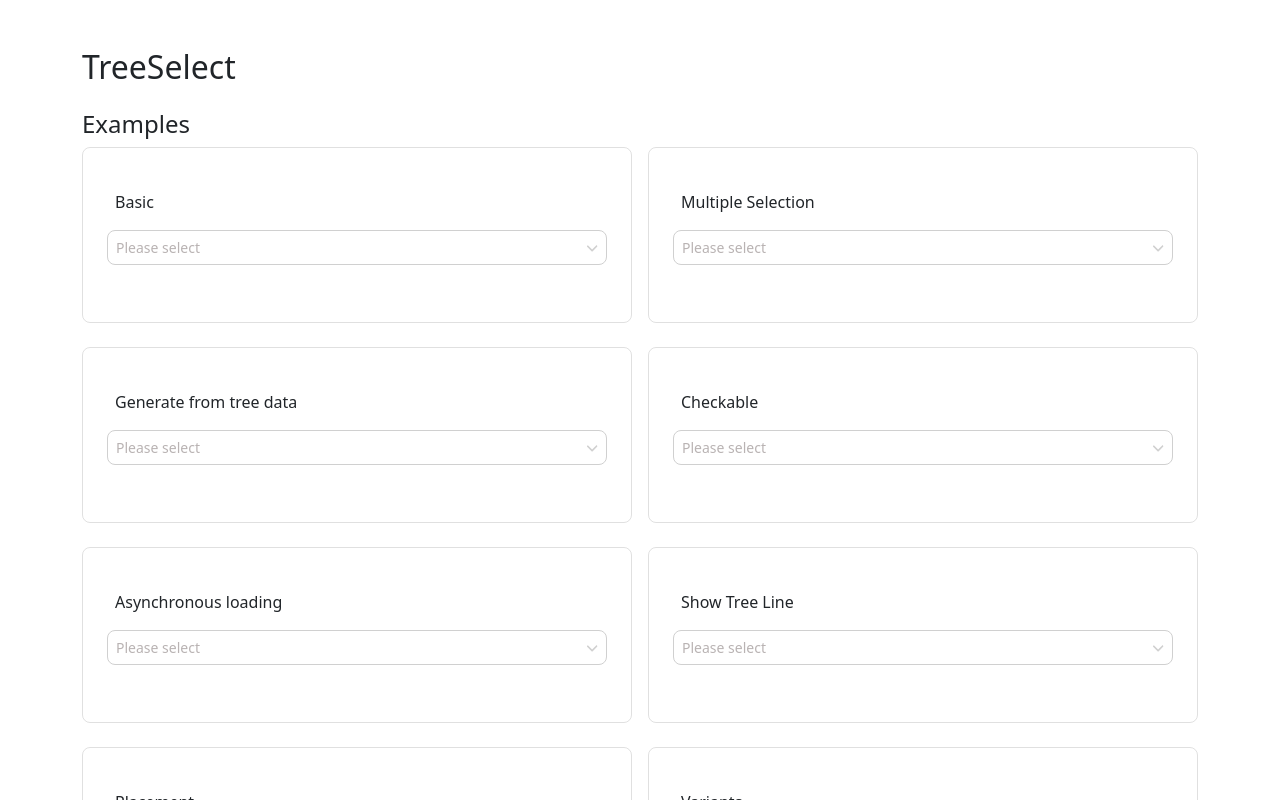
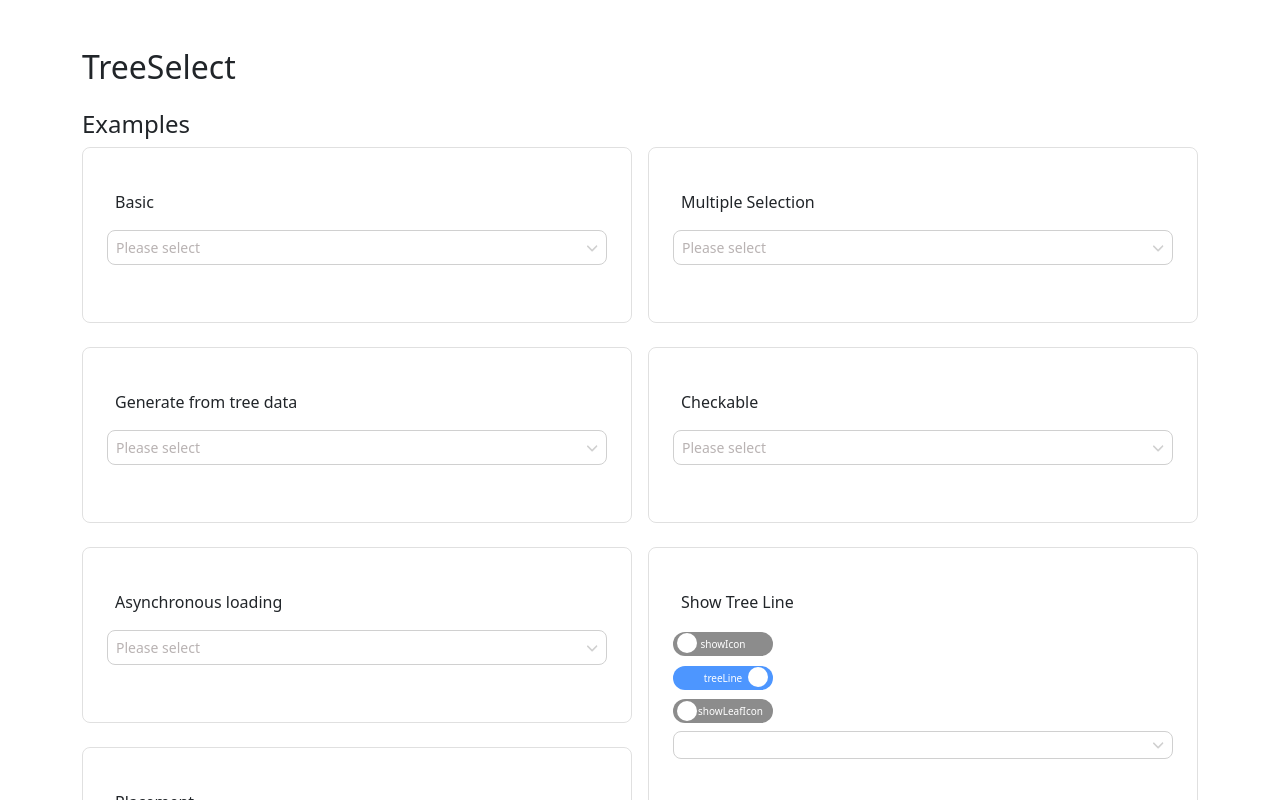
Before and after one commit to Priyadharshini-js/treeSelect-component, a React (Vite) app: page / in a window 1280 px wide. Shown: the top 800 px of the page. Built offline with nearby package versions, Linux system fonts and the light colour scheme.

Commit message:
showTreeLine component partially completed!

```diff
--- a/src/App.css
+++ b/src/App.css
@@ -236,6 +236,150 @@
     top: -171px;
 }
 
+
+
+
+/* show treeline css starts */
+.tree-line-wrapper {
+    display: flex;
+    flex-direction: column;
+}
+
+
+.tree-line-wrapper .btn,
+.tree-line-wrapper .btn:active {
+    position: relative;
+    width: 100px;
+    padding: 0px !important;
+    border: none;
+}
+
+.btn.btn-pill,
+.btn.btn-pill>.btn-bg {
+    border-radius: 35px;
+}
+
+.checkbox {
+    position: relative;
+    width: 100%;
+    opacity: 0;
+    cursor: pointer;
+    z-index: 3;
+}
+
+.knob,
+.btn-bg {
+    position: absolute;
+    top: 0;
+    right: 0;
+    bottom: 0;
+    left: 0;
+}
+
+.tree-line-wrapper .knob {
+    z-index: 2;
+}
+
+.tree-line-wrapper .btn-bg {
+    width: 100%;
+    background-color: #8C8C8C;
+    transition: 0.3s ease all;
+    z-index: 1;
+}
+
+.tree-line-wrapper .toggle-label {
+    font-size: 10px;
+    position: relative;
+    top: -2px;
+    font-weight: 500;
+    padding: 0 25px;
+    color: white;
+}
+
+/* showIcon */
+#showIcon .knob:before {
+    content: "";
+    position: absolute;
+    top: 1.5px;
+    left: 4px;
+    width: 20px;
+    height: 20px;
+    background-color: white;
+    border-radius: 50%;
+    transition: 0.3s cubic-bezier(0.18, 0.89, 0.35, 1.15) all;
+}
+
+#showIcon .checkbox:checked+.knob:before {
+    content: "";
+    left: 75px;
+}
+
+#showIcon .checkbox:checked~.btn-bg {
+    background-color: #4D96FF;
+}
+
+#showIcon .knob,
+#showIcon .knob:before,
+#showIcon .btn-bg {
+    transition: 0.3s ease all;
+}
+
+/* treeLine */
+#treeLine .knob:before {
+    content: "";
+    position: absolute;
+    top: 1.5px;
+    left: 4px;
+    width: 20px;
+    height: 20px;
+    background-color: white;
+    border-radius: 50%;
+    transition: 0.3s cubic-bezier(0.18, 0.89, 0.35, 1.15) all;
+}
+
+#treeLine .checkbox:checked+.knob:before {
+    content: "";
+    left: 75px;
+}
+
+#treeLine .checkbox:checked~.btn-bg {
+    background-color: #4D96FF;
+}
+
+#treeLine .knob,
+#treeLine .knob:before,
+#treeLine .btn-bg {
+    transition: 0.3s ease all;
+}
+
+/* showLeafIcon */
+#showLeafIcon .knob:before {
+    content: "";
+    position: absolute;
+    top: 1.5px;
+    left: 4px;
+    width: 20px;
+    height: 20px;
+    background-color: white;
+    border-radius: 50%;
+    transition: 0.3s cubic-bezier(0.18, 0.89, 0.35, 1.15) all;
+}
+
+#showLeafIcon .checkbox:checked+.knob:before {
+    content: "";
+    left: 75px;
+}
+
+#showLeafIcon .checkbox:checked~.btn-bg {
+    background-color: #4D96FF;
+}
+
+#showLeafIcon .knob,
+#showLeafIcon .knob:before,
+#showLeafIcon .btn-bg {
+    transition: 0.3s ease all;
+}
+
 /* media query starts */
 
 @media (max-width: 768px) {
@@ -243,32 +387,3 @@
         column-count: 1;
     }
 }
-
-
-
-
-/* .dropdown-placement {
-    position: absolute;
-    z-index: 10;
-    width: 100%;
-}
-
-.dropdown-placement.bottomLeft {
-    top: 100%;
-    left: 0;
-}
-
-.dropdown-placement.bottomRight {
-    top: 100%;
-    right: 0;
-}
-
-.dropdown-placement.topLeft {
-    bottom: 100%;
-    left: 0;
-}
-
-.dropdown-placement.topRight {
-    bottom: 100%;
-    right: 0;
-} */
--- a/src/components/TreeSelect/TreeDropdown.jsx
+++ b/src/components/TreeSelect/TreeDropdown.jsx
@@ -1,7 +1,7 @@
 import React from 'react'
 import TreeOption from './TreeOption'
 
-const TreeDropdown = ({ data, selected, onSelect, treeIcon, renderIcon, treeCheckable, multiple, expandedNodes, handleExpandCollapse, disabledValues }) => {
+const TreeDropdown = ({ data, selected, onSelect, treeIcon, renderIcon, treeCheckable, multiple, expandedNodes, handleExpandCollapse, disabledValues, treeLine }) => {
     return (
         <ul className="tree-dropdown">
             {data.map((item) => (
@@ -17,6 +17,7 @@ const TreeDropdown = ({ data, selected, onSelect, treeIcon, renderIcon, treeChec
                     expandedNodes={expandedNodes}
                     handleExpandCollapse={handleExpandCollapse}
                     disabledValues={disabledValues}
+                    treeLine={treeLine}
 
                 />
             ))}
--- a/src/components/TreeSelect/TreeSelectBase.jsx
+++ b/src/components/TreeSelect/TreeSelectBase.jsx
@@ -2,7 +2,7 @@ import React, { useState, useRef, useEffect, useMemo } from 'react'
 import TreeDropdown from './TreeDropdown'
 import { treeData } from '../config/treeData'
 import { FontAwesomeIcon } from '@fortawesome/react-fontawesome'
-import { faAngleDown, faSearch, faCaretDown, faCaretRight, faFileImage } from '@fortawesome/free-solid-svg-icons'
+import { faAngleDown, faSearch, faCaretDown, faCaretRight, faFileImage, faPlusSquare, faMinusSquare } from '@fortawesome/free-solid-svg-icons'
 import { baseConfig } from '../config/treeSelectProps'
 
 
@@ -14,22 +14,21 @@ const TreeSelectBase = ({ config = {}, label, data, showAllVariant = false, show
         multiple,
         onChange,
         disabled,
-        showSearch,
-        allowClear,
         treeCheckable,
         treeDefaultExpandAll,
         prefix,
         placement,
         variant,
         status,
-        maxCount
+        maxCount,
+        treeLine,
     } = mergedConfig;
 
     const defaultVariant = 'outlined';
     const defaultPlacement = 'bottomLeft';
 
 
-    const [isOpen, setIsOpen] = useState(null);
+    const [isOpen, setIsOpen] = useState({});
     const [selected, setSelected] = useState(multiple ? [] : null);
     const [expandedNodes, setExpandedNodes] = useState(new Set());
     const [currentPlacement, setCurrentPlacement] = useState(defaultPlacement);
@@ -44,6 +43,8 @@ const TreeSelectBase = ({ config = {}, label, data, showAllVariant = false, show
         'faCaretDown': faCaretDown,
         'faCaretRight': faCaretRight,
         'faFileImage': faFileImage,
+        'faPlusSquare': faPlusSquare,
+        'faMinusSquare': faMinusSquare
     }
 
     const renderIcon = (type) => {
@@ -112,48 +113,6 @@ const TreeSelectBase = ({ config = {}, label, data, showAllVariant = false, show
                 }
                 return values;
             };
-
-            // const toggleWithChildren = (node) => {
-            //     setSelected(prev => {
-            //         const selectedSet = new Set(prev);
-            //         const value = node.value;
-
-            //         if (selectedSet.has(value)) {
-            //             // Deselect the node
-            //             selectedSet.delete(value);
-
-            //             // If it has children, deselect them too
-            //             const childValues = collectAllChildValues(node).filter(v => v !== value);
-            //             childValues.forEach(v => selectedSet.delete(v));
-            //         } else {
-            //             // Select the node
-            //             selectedSet.add(value);
-
-            //             // If it has children, select them too
-            //             const childValues = collectAllChildValues(node).filter(v => v !== value);
-            //             childValues.forEach(v => selectedSet.add(v));
-            //         }
-
-            //         // ⬆️ Upward sync: if all siblings of a node are selected, select the parent
-            //         let current = node;
-            //         while (parentMap.has(current.value)) {
-            //             const parent = parentMap.get(current.value);
-            //             const allChildrenSelected = parent.children.every(child => selectedSet.has(child.value));
-
-            //             if (allChildrenSelected) {
-            //                 selectedSet.add(parent.value);
-            //             } else {
-            //                 selectedSet.delete(parent.value);
-            //             }
-
-            //             current = parent;
-            //         }
-
-            //         const updated = Array.from(selectedSet);
-            //         onChange?.(updated);
-            //         return updated;
-            //     });
-            // };
 
             const toggleWithChildren = (node) => {
                 setSelected(prev => {
@@ -392,6 +351,7 @@ const TreeSelectBase = ({ config = {}, label, data, showAllVariant = false, show
                         expandedNodes={expandedNodes}
                         handleExpandCollapse={handleExpandCollapse}
                         disabledValues={disabledValues}
+                        treeLine={treeLine}
                     />
                 )}
 
@@ -430,6 +390,7 @@ const TreeSelectBase = ({ config = {}, label, data, showAllVariant = false, show
                         treeCheckable={treeCheckable}
                         expandedNodes={expandedNodes}
                         handleExpandCollapse={handleExpandCollapse}
+                        treeLine={treeLine}
                     />
                 )}
             </div>
@@ -465,6 +426,7 @@ const TreeSelectBase = ({ config = {}, label, data, showAllVariant = false, show
                     treeCheckable={treeCheckable}
                     expandedNodes={expandedNodes}
                     handleExpandCollapse={handleExpandCollapse}
+                    treeLine={treeLine}
                 />
             )}
 
@@ -528,12 +490,87 @@ const TreeSelectBase = ({ config = {}, label, data, showAllVariant = false, show
                             treeCheckable={treeCheckable}
                             expandedNodes={expandedNodes}
                             handleExpandCollapse={handleExpandCollapse}
+                            treeLine={treeLine}
+
                         />
                     </div>
                 )}
             </div>
         </>
     )
+
+    // tree line (show tree line)
+    const renderTreeLine = () => {
+        const isOpenForThis = isOpen === 'treeLine';
+        return (
+            <>
+                <div className='tree-line-wrapper row row-10'>
+                    <div className='tree-line col-4'>
+                        <div className="btn btn-pill" id="showIcon">
+                            <input type="checkbox" className="checkbox" />
+                            <div className="knob"></div>
+                            <div className="btn-bg">
+                                <span className="toggle-label">showIcon</span>
+                            </div>
+                        </div>
+                    </div>
+                    <div className='tree-line col-4'>
+                        <div className="btn btn-pill" id="treeLine" >
+                            <input type="checkbox" className="checkbox" checked />
+                            <div className="knob"></div>
+                            <div className="btn-bg">
+                                <span className="toggle-label">treeLine</span>
+                            </div>
+                        </div>
+                    </div>
+                    <div className='tree-line col-4'>
+                        <div className="btn btn-pill" id="showLeafIcon">
+                            <input type="checkbox" className="checkbox" />
+                            <div className="knob"></div>
+                            <div className="btn-bg">
+                                <span className="toggle-label">showLeafIcon</span>
+                            </div>
+                        </div>
+                    </div>
+                </div>
+                < div
+                    ref={containerRef}
+                    className={`tree-select-container ${disabled ? 'disabled' : ''}`
+                    }
+                >
+                    <div
+                        className={`tree-select-input ${isPlaceholderVisible ? 'placeholder-color' : ''}`}
+                        onClick={() => toggleDropdown('treeLine')}
+                    >
+                        <div className="selected-content">
+                            {isPlaceholderVisible ? placeholder : selectedLabel}
+                        </div>
+                        <span className="arrow font-icons">
+                            {isOpenForThis ? renderIcon('faSearch') : renderIcon('faAngleDown')}
+                        </span>
+                    </div>
+                    {
+                        isOpenForThis && (
+                            <TreeDropdown
+                                data={treeDataSet}
+                                selected={selected}
+                                onSelect={handleSelect}
+                                multiple={multiple}
+                                treeIcon={treeIcon}
+                                renderIcon={renderIcon}
+                                treeCheckable={treeCheckable}
+                                expandedNodes={expandedNodes}
+                                handleExpandCollapse={handleExpandCollapse}
+                                disabledValues={disabledValues}
+                                treeLine={treeLine}
+                            />
+                        )
+                    }
+
+                </div >
+            </>
+        )
+    }
 
 
     return (
@@ -548,6 +585,8 @@ const TreeSelectBase = ({ config = {}, label, data, showAllVariant = false, show
                     renderAffixes()
                 ) : (showAllPlacement) ? (
                     renderPlacement()
+                ) : (treeLine) ? (
+                    renderTreeLine()
                 ) : (
                     renderVariant(defaultVariant)
                 )}
--- a/src/components/config/treeSelectProps.jsx
+++ b/src/components/config/treeSelectProps.jsx
@@ -57,26 +57,3 @@ export const baseConfig = {
     onTreeExpand: undefined, //function
     onPopupScroll: undefined, //function
 };
-
-export const treeSelectPresets = {
-    default: {
-        ...baseConfig,
-        placeholder: "Please select",
-    },
-
-    searchable: {
-        ...baseConfig,
-        showSearch: true,
-    },
-
-    withCheckable: {
-        ...baseConfig,
-        treeCheckable: true,
-        showSearch: true,
-    },
-
-    disabled: {
-        ...baseConfig,
-        disabled: true,
-    },
-}
--- a/src/index.css
+++ b/src/index.css
@@ -11,6 +11,6 @@ li {
   cursor: pointer;
 }
 
-.row-15>* {
-  margin-bottom: 1.5rem;
+.row-10>* {
+  margin-bottom: .5rem;
 }
--- a/src/pages/Home.jsx
+++ b/src/pages/Home.jsx
@@ -1,7 +1,7 @@
 import React from 'react'
 import TreeSelectBase from '../components/TreeSelect/TreeSelectBase';
 import { treeData } from '../components/config/treeData'
-import { treeSelectPresets } from '../components/config/treeSelectProps'
+// import { treeSelectPresets } from '../components/config/treeSelectProps'
 
 const TreeSelectReusableComponent = () => {
     return (
@@ -15,70 +15,68 @@ const TreeSelectReusableComponent = () => {
                     <div className='tree-sections'>
                         {/* basic tree select */}
                         <TreeSelectBase
-                            config={{ ...treeSelectPresets.searchable, treeDefaultExpandAll: true }}
+                            config={{ treeDefaultExpandAll: true }}
                             label={"Basic"}
                             data={treeData.basic_selection}
                         />
                         {/* generate select */}
                         <TreeSelectBase
-                            config={{ ...treeSelectPresets.default, treeDefaultExpandAll: true }}
+                            config={{ treeDefaultExpandAll: true }}
                             label={'Generate from tree data'}
                             data={treeData.generate_selection}
                         />
                         {/* asynchronous */}
                         <TreeSelectBase
-                            placeholder='Please select'
+                            config={{ treeDefaultExpandAll: true }}
                             label={'Asynchronous loading'}
                             data={treeData.async_loading_selection}
                         />
                         {/* placement */}
                         <TreeSelectBase
-                            config={{ ...treeSelectPresets.default, treeDefaultExpandAll: true }}
+                            config={{ treeDefaultExpandAll: true }}
                             label={'Placement'}
                             data={treeData.placement_selection}
                             showAllPlacement={true}
                         />
                         {/* status */}
                         <TreeSelectBase
-                            config={treeSelectPresets.default}
                             label={'Status'}
                             data={treeData.status_selection}
                             showStatus={true}
                         />
                         {/* prefix and suffix */}
                         <TreeSelectBase
-                            config={{ ...treeSelectPresets.default, treeDefaultExpandAll: true, prefix: 'prefix' }}
+                            config={{ treeDefaultExpandAll: true, prefix: 'prefix' }}
                             label={'Prefix and Suffix'}
                             data={treeData.prefix_suffix_selection}
                         />
                         {/* multiple select */}
                         <TreeSelectBase
-                            config={{ ...treeSelectPresets.default, multiple: true, treeDefaultExpandAll: true }}
+                            config={{ multiple: true, treeDefaultExpandAll: true }}
                             label={"Multiple Selection"}
                             data={treeData.multiple_selection}
                         />
                         {/* checkable */}
                         <TreeSelectBase
-                            config={{ ...treeSelectPresets.withCheckable, multiple: true, treeDefaultExpandAll: false, treeCheckable: true }}
+                            config={{ multiple: true, treeDefaultExpandAll: false, treeCheckable: true }}
                             label={'Checkable'}
                             data={treeData.checkable_selection}
                         />
                         {/* show tree line */}
                         <TreeSelectBase
-                            config={{ ...treeSelectPresets.default, treeDefaultExpandAll: false }}
+                            config={{ treeDefaultExpandAll: true, placeholder: "", treeLine: true }}
                             label={'Show Tree Line'}
-                            data={treeData.treeline_selction}
+                            data={treeData.treeline_selection}
                         />
                         {/* variants */}
                         <TreeSelectBase
-                            config={treeSelectPresets.default}
                             label={'Variants'}
                             data={treeData.variants_selection}
                             showAllVariant={true}
                         />
                         {/* max count */}
                         <TreeSelectBase
-                            config={{ ...treeSelectPresets.withCheckable, multiple: true, treeDefaultExpandAll: false, treeCheckable: true, maxCount: 1 }}
+                            config={{ multiple: true, treeDefaultExpandAll: false, treeCheckable: true, maxCount: 1 }}
                             label={'Max Count'}
                             data={treeData.max_count_selection}
                         />
```
Also changed, not shown: src/components/TreeSelect/TreeOption.jsx (+13 -4 lines), src/components/config/treeData.jsx (+4 -7 lines).
